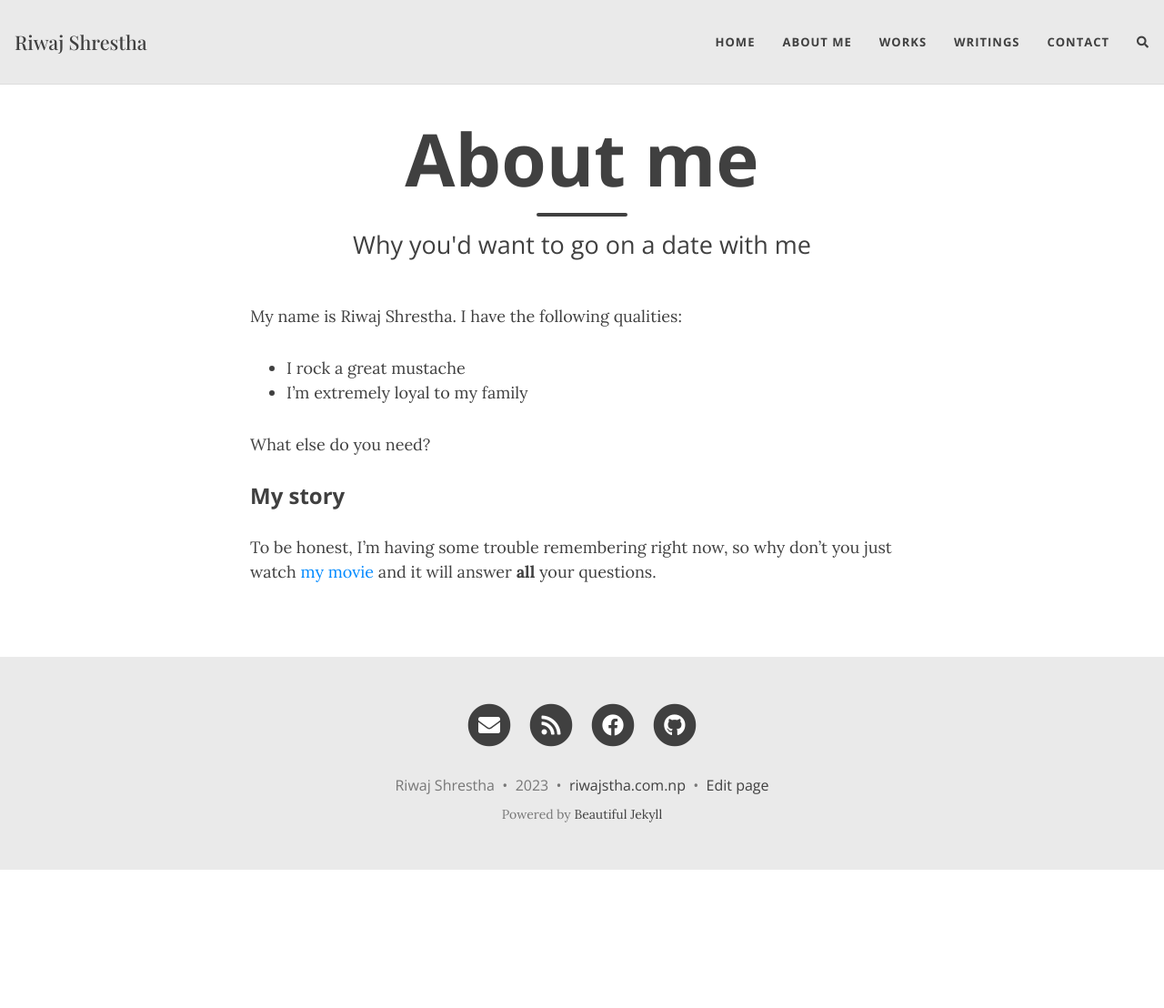
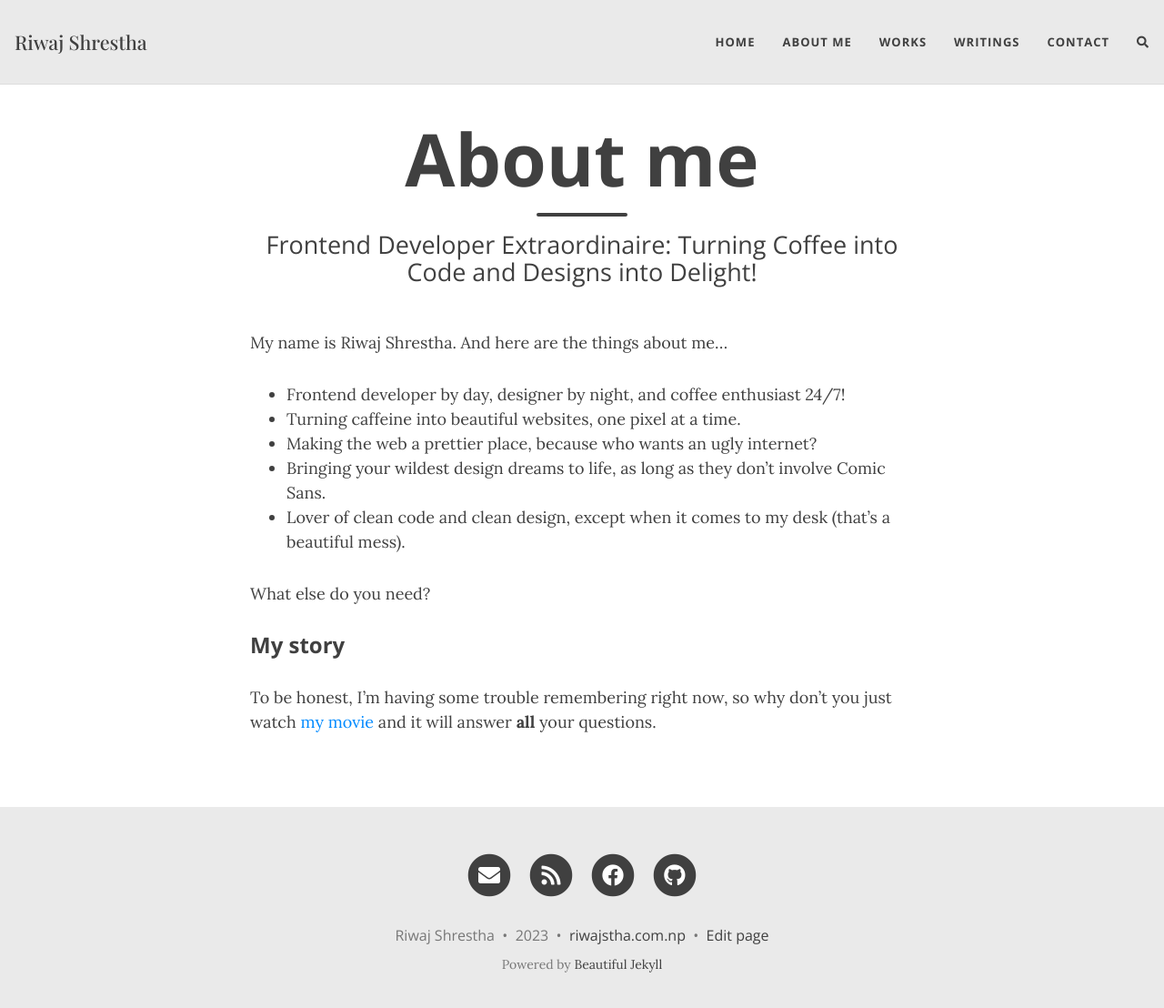
Before and after one commit to Riwaj-shrestha/riwaj-blog-jekyll, a Jekyll site: the page built from _pages/aboutme.md, in a window 1280 px wide and 1121 px high. Shown: the top 1108 px of the window at 91% size. Built offline with Jekyll 4.4.1, drawn with Linux system fonts in a browser that asks for light colours; nearby versions of some CDN libraries; some web fonts are replaced; comment, search, counter and statistics services are not loaded.

Commit message:
[Update]: updates about me page

```diff
--- a/_pages/aboutme.md
+++ b/_pages/aboutme.md
@@ -1,14 +1,17 @@
 ---
 layout: page
 title: About me
-subtitle: Why you'd want to go on a date with me
+subtitle: "Frontend Developer Extraordinaire: Turning Coffee into Code and Designs into Delight!"
 permalink: /aboutme/
 ---
 
-My name is Riwaj Shrestha. I have the following qualities:
+My name is Riwaj Shrestha. And here are the things about me...
 
-- I rock a great mustache
-- I'm extremely loyal to my family
+- Frontend developer by day, designer by night, and coffee enthusiast 24/7!
+- Turning caffeine into beautiful websites, one pixel at a time.
+- Making the web a prettier place, because who wants an ugly internet?
+- Bringing your wildest design dreams to life, as long as they don't involve Comic Sans.
+- Lover of clean code and clean design, except when it comes to my desk (that's a beautiful mess).
 
 What else do you need?
 
```
